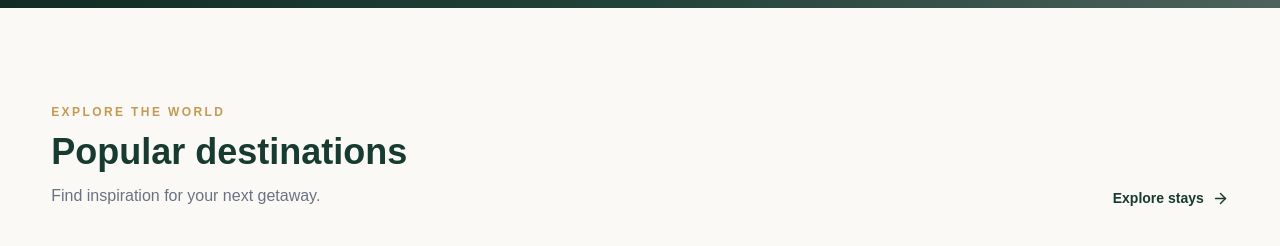
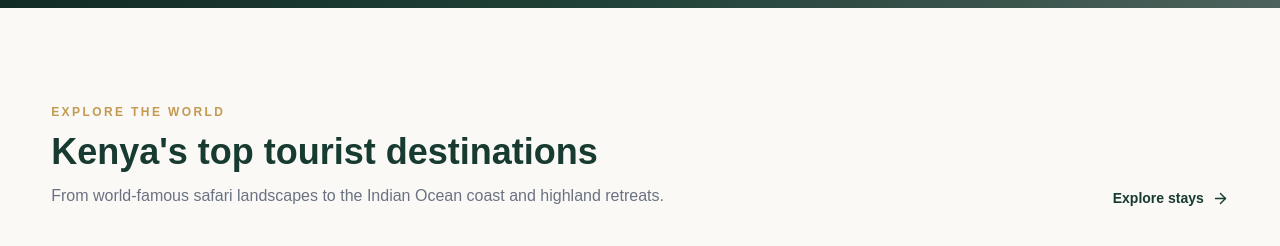
Before and after one commit to robinsonb254/zuristay, a Next.js app: page / in a window 1280 px wide. Shown: the part 820-1066 px from the top of the page. Built offline with nearby package versions, Linux system fonts and the light colour scheme; no server answers; the database is empty; grey boxes are pictures that could not be loaded.

Commit message:
Refine homepage tourist destination section

```diff
--- a/src/app/page.tsx
+++ b/src/app/page.tsx
@@ -460,10 +460,10 @@ export default function Home() {
               EXPLORE THE WORLD
             </p>
             <h2 className="text-3xl font-bold md:text-4xl">
-              Popular destinations
+              Kenya's top tourist destinations
             </h2>
             <p className="mt-3 text-gray-500">
-              Find inspiration for your next getaway.
+              From world-famous safari landscapes to the Indian Ocean coast and highland retreats.
             </p>
           </div>
           <a href="#featured" className="flex items-center gap-2 text-sm font-bold">
```
